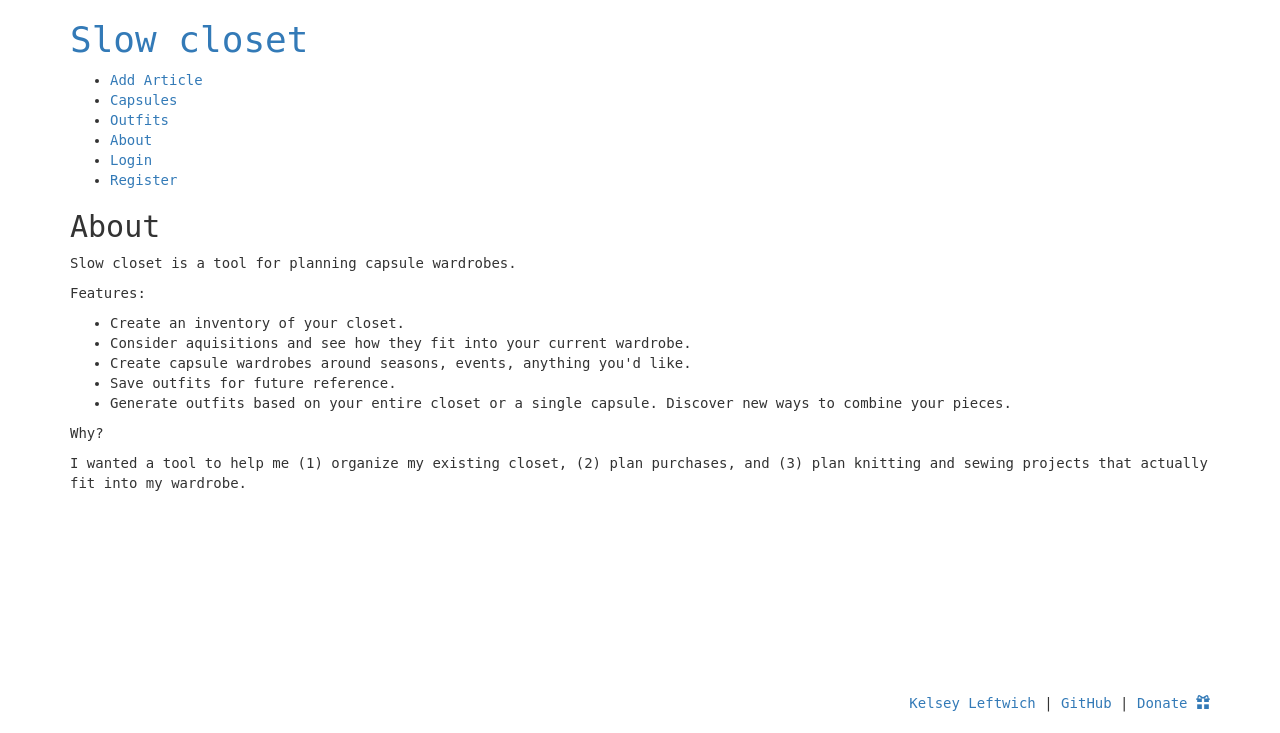
After one commit to kelseyleftwich/capsule_grid, a Django app: page /about/ in a window 1280 px wide. The commit adds this page. Shown: the top 733 px of the page. Run offline with Django 3.2, Linux system fonts and the light colour scheme; some libraries are stand-ins or nearby versions.

Commit message:
Adds plan delete and about page

```diff
--- a/capsule_grid/urls.py
+++ b/capsule_grid/urls.py
@@ -23,6 +23,7 @@ from django.contrib.staticfiles.urls import staticfiles_urlpatterns
 
 urlpatterns = [
 	url(r'^$', views.index, name='home'),
+	url(r'^about/$', views.about, name='about'),
 	url(r'^browse/type/(?P<article_type>[-\w]+)/$', views.index, name='article_type'),
 	url(r'^browse/weather/(?P<weather_type>[-\w]+)/$', views.index, name='weather_type'),
 	# object detail
@@ -49,6 +50,7 @@ urlpatterns = [
 	url(r'^plan/season/(?P<season_type>[-\w]+)/$', views.plan, name='plan'),
 	url(r'^plan/(?P<plan_id>[0-9]+)/$', views.plan_detail, name='plan_detail'),
 	url(r'^plan/(?P<plan_id>[0-9]+)/edit/$', views.edit_plan, name='edit_plan'),
+	url(r'^plan/(?P<plan_id>[0-9]+)/delete/$', views.delete_plan, name='delete_plan'),
 	# object browse
     url(r'^browse/$', RedirectView.as_view(pattern_name='browse', permanent=True)),
 	url(r'^browse/name/$',
--- /dev/null
+++ b/grid/templates/about.html
@@ -0,0 +1,20 @@
+{% extends 'base.html' %}
+{% block title %}
+Home - {{block.super}}
+{% endblock title %}
+
+{% block content %}
+    <h2>About</h2>
+    <p>Slow closet is a tool for planning capsule wardrobes.</p>
+    <p>Features:
+	    <ul>
+	    	<li>Create an inventory of your closet.</li>
+	    	<li>Consider aquisitions and see how they fit into your current wardrobe.</li>
+	    	<li>Create capsule wardrobes around seasons, events, anything you'd like.</li>
+			<li>Save outfits for future reference.</li>
+			<li>Generate outfits based on your entire closet or a single capsule. Discover new ways to combine your pieces.</li>
+	    </ul>
+    </p>
+    <p>Why?</p>
+    <p>I wanted a tool to help me (1) organize my existing closet, (2) plan purchases, and (3) plan knitting and sewing projects that actually fit into my wardrobe. </p>
+{% endblock content %}
--- a/grid/templates/base.html
+++ b/grid/templates/base.html
@@ -10,11 +10,12 @@
 </head>
 <body>
 <div class="container">
-	<h1><a href="{% url 'home' %}">Capsule</a></h1>
+	<h1><a href="{% url 'home' %}">Slow closet</a></h1>
 	<ul>
 		<li><a href="{% url 'new_article' %}">Add Article</a></li>
 		<li><a href="{% url 'plan' %}">Capsules</a></li>
 		<li><a href="{% url 'outfit' %}">Outfits</a></li>
+		<li><a href="{% url 'about' %}">About</a></li>
 		{% if user.is_authenticated %}
 		<li><a href="{% url 'auth_logout' %}">Logout</a></li>
 		{% else %}
--- a/grid/templates/plan.html
+++ b/grid/templates/plan.html
@@ -30,10 +30,10 @@ Home - {{block.super}}
 {% endfor %}
 </ul>
 <p>
-	<a href="{% url 'new_plan' %}">Add Plan</a>
+	<a href="{% url 'new_plan' %}">Create a capsule.</a>
 </p>
 {% else %}
-No plans found. <a href="{% url 'new_plan' %}">Create Plan</a>
+No plans found. <a href="{% url 'new_plan' %}">Create a capsule.</a>
 {% endif %}
 
 {% endblock content %}
--- a/grid/templates/plans/plan_detail.html
+++ b/grid/templates/plans/plan_detail.html
@@ -11,6 +11,9 @@ Home - {{block.super}}
 <p>Season: {{plan.get_season_type_display}}</p>
 <p>
 	<a href="{% url 'edit_plan' plan_id=plan.id %}">Edit</a>
+</p>
+<p>
+	<a href="{% url 'delete_plan' plan_id=plan.id %}">Delete</a>
 </p>
 <table class="table">
 	<tr>
--- a/grid/views.py
+++ b/grid/views.py
@@ -4,6 +4,9 @@ from grid.forms import ArticleForm, PlanForm, OutfitForm
 from django.http import Http404
 from django.contrib.auth.decorators import login_required
 import random
+
+def about(request):
+	return render(request, 'about.html',)
 
 @login_required
 def index(request, article_type=None, weather_type=None):
@@ -367,3 +370,19 @@ def delete_outfit(request, outfit_id):
 	# otherwise create the form
 	else:
 		return render(request, 'outfits/delete_outfit.html', {'outfit': outfit,})
+
+@login_required
+def delete_plan(request, plan_id):
+	# grab the object
+	plan = Plan.objects.get(id=plan_id)
+	# check for valid user
+	if plan.user != request.user:
+		raise Http404
+	# if the form has been submitted
+	if request.method == 'POST':
+		# grab the data from the form
+		plan.delete()
+		return render(request, 'plans/delete_plan.html', {'plan': plan, 'message': "success"})
+	# otherwise create the form
+	else:
+		return render(request, 'plans/delete_plan.html', {'plan': plan,})
```
Also changed, not shown: grid/templates/plans/delete_plan.html (added, +18 -0 lines).
